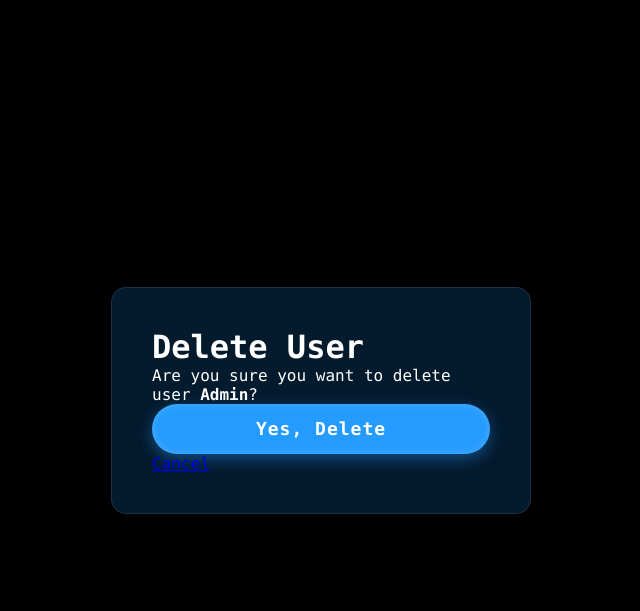
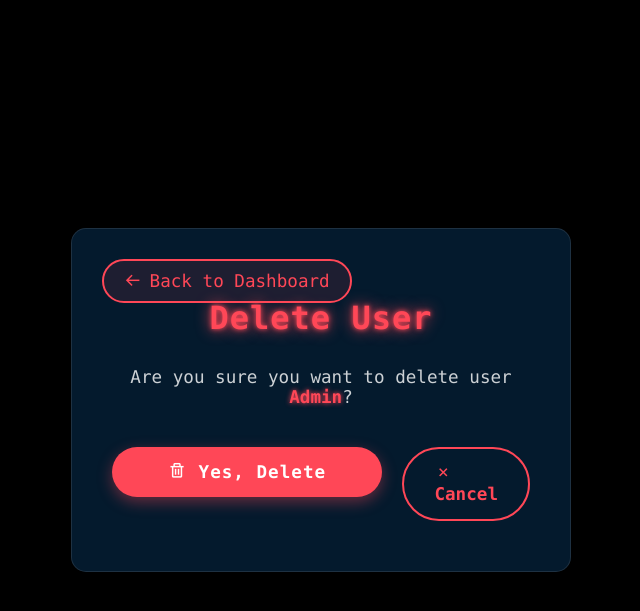
Before and after one commit to V1egas/PYTH01-Final-Project, a Django app: page /admin_adm/user/1/delete/ in a window 1280 px wide. Shown: the top 611 px of the page, without its empty margins (319-959 px from the left). Run offline with Django 5.2, Linux system fonts and the light colour scheme; a user stored in the database is signed in; data comes from the database, SQL or seed files in the repository.

Commit message:
Update admin_confirm_delete.html<cancel button>
-Change colours from blue to red
- Cancel now works like a button

```diff
--- a/myapp/templates/myapp/admin_confirm_delete.html
+++ b/myapp/templates/myapp/admin_confirm_delete.html
@@ -6,16 +6,130 @@
     <title>Confirm Delete</title>
     <link rel="icon" href="{% static 'images/DevelopeDQH.ico' %}">
     <link rel="stylesheet" href="{% static 'myapp/style.css' %}">
+    <link href='https://unpkg.com/boxicons@2.1.4/css/boxicons.min.css' rel='stylesheet'>
+    <style>
+        .delete-confirm-wrapper {
+            width: 500px;
+            background: #041a2d;
+            border-radius: 15px;
+            padding: 70px 40px 50px;
+            position: relative;
+            box-shadow: 0 15px 35px rgba(0, 0, 0, 0.5);
+            border: 1px solid rgba(255, 255, 255, 0.1);
+            backdrop-filter: blur(10px);
+        }
+
+        .delete-confirm-wrapper h1 {
+            font-size: 2rem;
+            color: #ff4757;
+            text-shadow:
+                0 0 5px #ff4757,
+                0 0 15px #ff4757;
+            letter-spacing: 1px;
+            margin-bottom: 30px;
+            text-align: center;
+        }
+
+        .delete-confirm-wrapper p {
+            font-size: 1.1rem;
+            text-align: center;
+            margin-bottom: 40px;
+            color: rgba(255, 255, 255, 0.8);
+        }
+
+        .delete-confirm-wrapper strong {
+            color: #ff4757;
+            text-shadow: 0 0 5px #ff4757;
+        }
+
+        .form-actions {
+            display: flex;
+            justify-content: center;
+            gap: 20px;
+        }
+
+        .delete-btn {
+            padding: 15px 30px;
+            background: #ff4757;
+            color: #fff;
+            border: none;
+            border-radius: 40px;
+            font-size: 1.1rem;
+            font-weight: 600;
+            cursor: pointer;
+            transition: all 0.3s ease;
+            box-shadow: 0 5px 15px rgba(255, 71, 87, 0.4);
+        }
+
+        .delete-btn:hover {
+            background: #e8413f;
+            box-shadow: 0 0 15px #ff4757;
+            transform: translateY(-2px);
+        }
+
+        .cancel-btn {
+            padding: 15px 30px;
+            background: transparent;
+            color: #ff4757;
+            border: 2px solid #ff4757;
+            border-radius: 40px;
+            font-size: 1.1rem;
+            font-weight: 600;
+            text-decoration: none;
+            transition: all 0.3s ease;
+        }
+
+        .cancel-btn:hover {
+            background: rgba(255, 71, 87, 0.1);
+            box-shadow: 0 0 10px #ff4757;
+        }
+
+        .back-btn {
+            position: absolute;
+            top: 30px;
+            left: 30px;
+            display: inline-flex;
+            align-items: center;
+            background: rgba(255, 71, 87, 0.1);
+            color: #ff4757;
+            border: 2px solid #ff4757;
+            border-radius: 25px;
+            padding: 10px 20px;
+            font-size: 1.1rem;
+            transition: all 0.3s ease;
+            text-decoration: none;
+        }
+
+        .back-btn:hover {
+            background: rgba(255, 71, 87, 0.2);
+            box-shadow: 0 0 15px #ff4757;
+        }
+
+        .back-btn i {
+            margin-right: 8px;
+        }
+    </style>
 </head>
 <body>
-    <div class="wrapper">
+    <div class="delete-confirm-wrapper">
+        <!-- Back Button -->
+        <a href="{% url 'myapp:admin_dashboard' %}" class="back-btn">
+            <i class='bx bx-arrow-back'></i> Back to Dashboard
+        </a>
+
         <h1>Delete User</h1>
         <p>Are you sure you want to delete user <strong>{{ user.username }}</strong>?</p>
 
         <form method="post">
             {% csrf_token %}
-            <button type="submit">Yes, Delete</button>
-            <a href="{% url 'myapp:admin_dashboard' %}">Cancel</a>
+            <div class="form-actions">
+                <button type="submit" class="delete-btn">
+                    <i class='bx bx-trash'></i> Yes, Delete
+                </button>
+                <a href="{% url 'myapp:admin_dashboard' %}" class="cancel-btn">
+                    <i class='bx bx-x'></i> Cancel
+                </a>
+            </div>
         </form>
     </div>
 </body>
```
